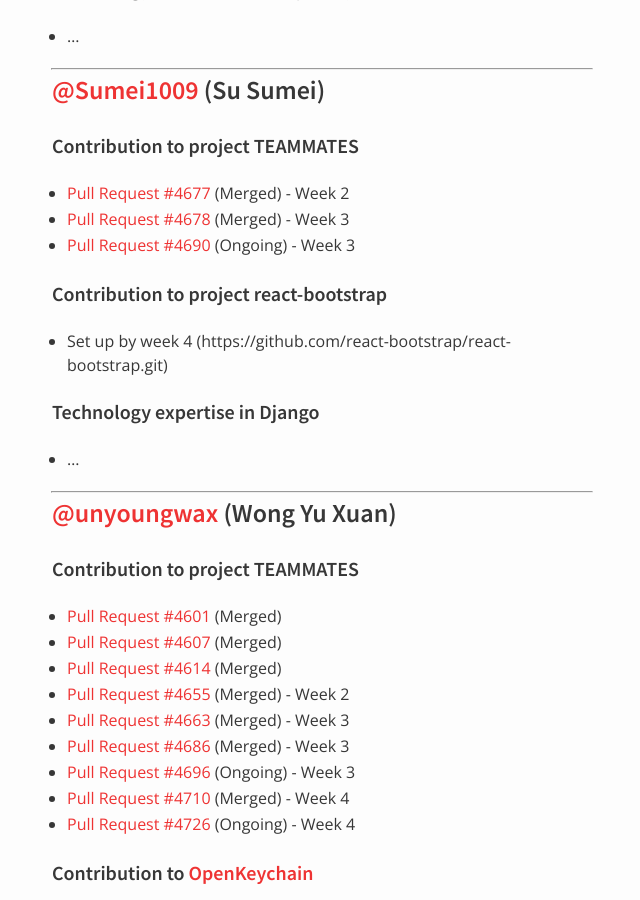
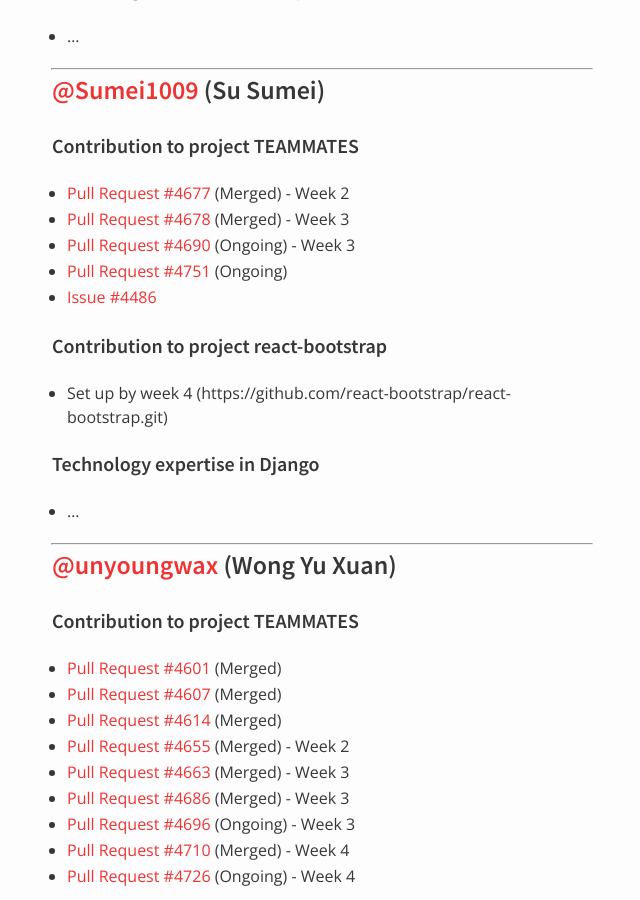
Before and after one commit to nus-oss/cs3281-AY1516S2-website, a Jekyll site: the page built from teams/teammates.md, in a window 1280 px wide and 900 px high, scrolled down 1930 px. Shown: the whole window, without its empty margins (318-958 px from the left). Built offline with Jekyll 4.4.1, drawn with Linux system fonts in a browser that asks for light colours.

Commit message:
update progress

```diff
--- a/teams/teammates.md
+++ b/teams/teammates.md
@@ -77,6 +77,8 @@ permalink: /teams/teammates/
  * [Pull Request #4677](https://github.com/TEAMMATES/repo/pull/4677) (Merged) - Week 2
  * [Pull Request #4678](https://github.com/TEAMMATES/repo/pull/4678) (Merged) - Week 3
  * [Pull Request #4690](https://github.com/TEAMMATES/repo/pull/4690) (Ongoing) - Week 3
+ * [Pull Request #4751](https://github.com/TEAMMATES/teammates/pull/4751) (Ongoing)
+ * [Issue #4486](https://github.com/TEAMMATES/repo/issues/4486)
 
 #### Contribution to project react-bootstrap
  * Set up by week 4 (https://github.com/react-bootstrap/react-bootstrap.git)
```
